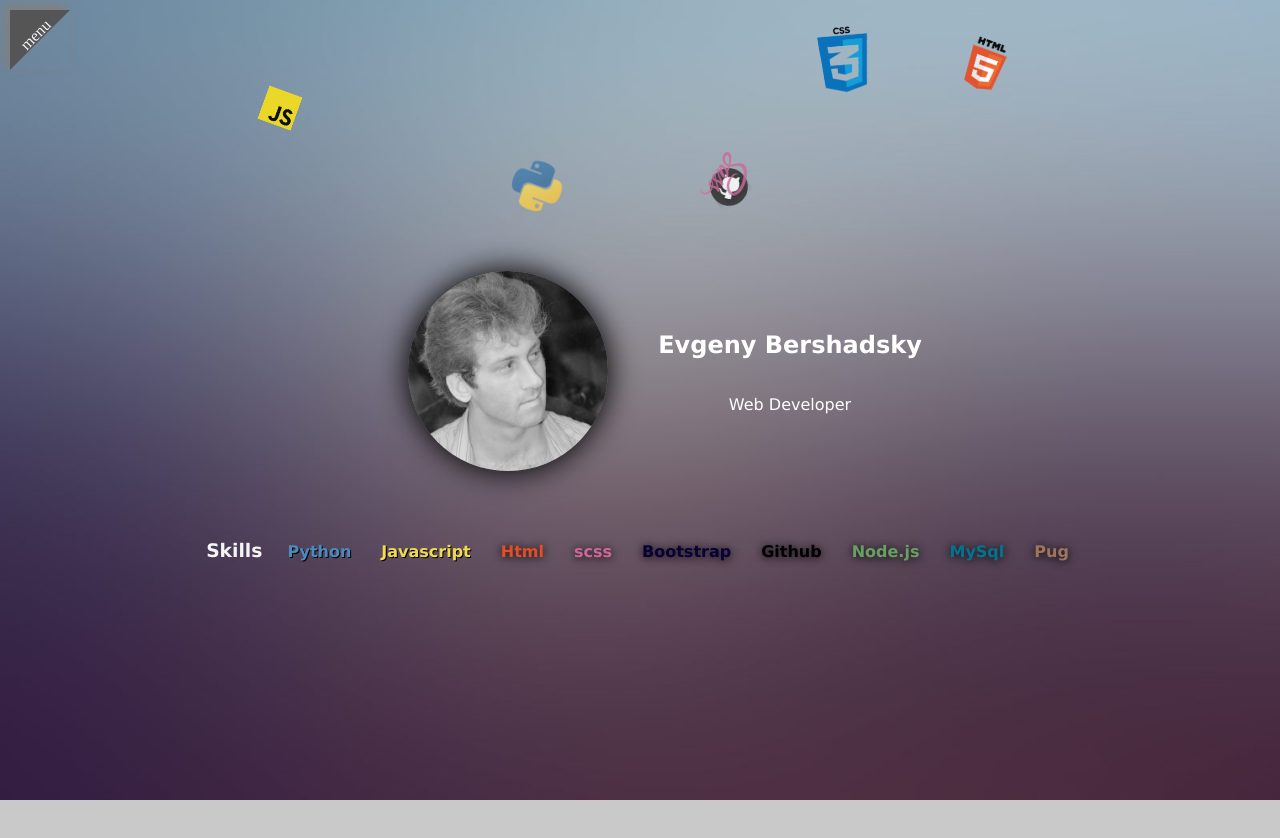
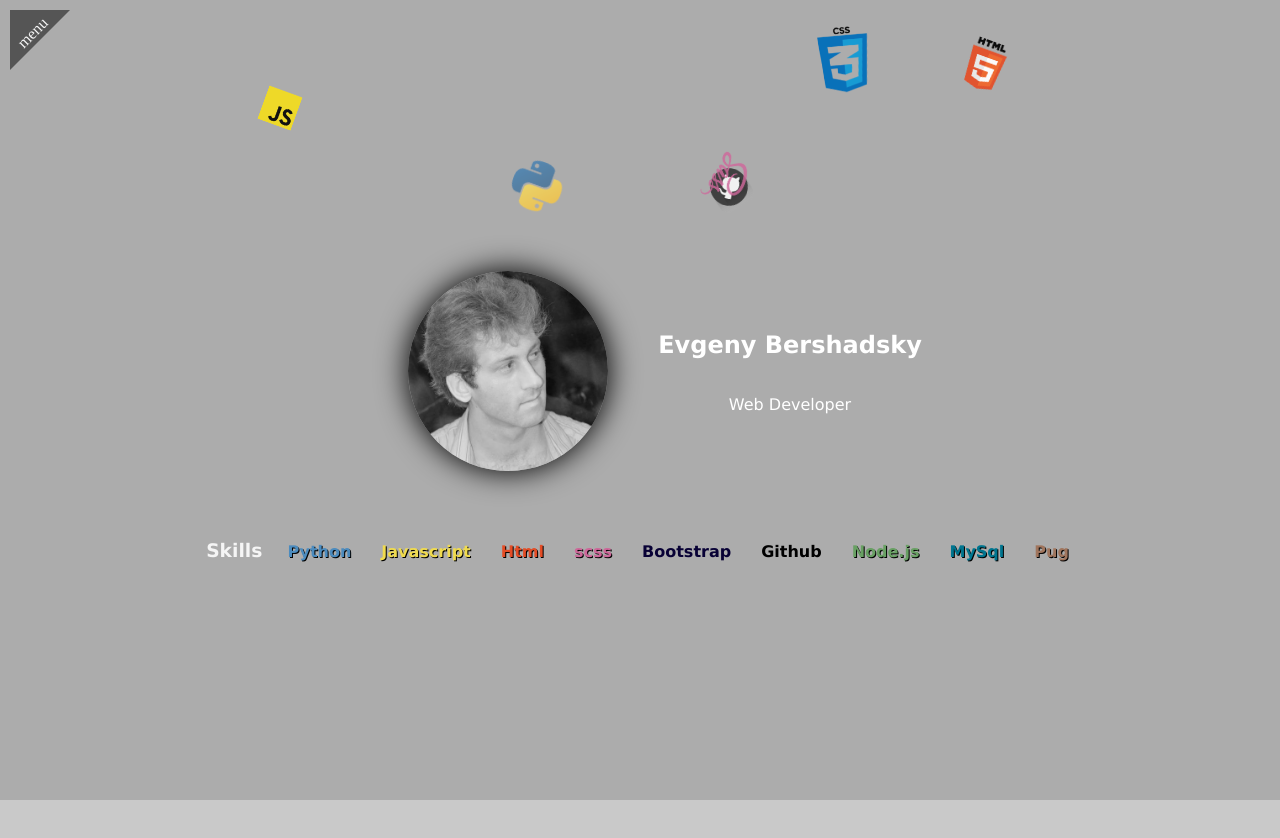
Before and after one commit to jayber-dev/personal-cv-site, a website: page index.html in a window 1280 px wide. Shown: the top 838 px of the page. Drawn offline with Linux system fonts and the light colour scheme.

```diff
--- a/assets/scss/index.scss
+++ b/assets/scss/index.scss
@@ -63,12 +63,12 @@
     border-top: 0px solid transparent;
 	border-left: 60px solid #555;
 	border-bottom: 60px solid transparent;
-    box-shadow: -5px -5px 10px 1px  grey;
+    // box-shadow: -5px -5px 10px 1px  grey;
 
     p {
         position: absolute;
-        left: -52px;
-        top: -0px;
+        left: -55px;
+        top: -2px;
         color: whitesmoke;
         transform: rotate(-45deg);
     }
@@ -106,7 +106,7 @@
     z-index: 2;
     display: flex;
     flex-direction: row;
-    background-image: url('/pic04.jpg');
+    // background-image: url('/pic04.jpg');
     background-size: cover;
     height: 100vh;
     width: 100vw;
@@ -114,7 +114,7 @@
     flex-direction: column;
     height: 100vh;
 
-    // background-color: rgb(172, 172, 172);
+    background-color: rgb(172, 172, 172);
     // background-image: url(/assets/images/pic02.jpg);
     background-position: center;
     background-repeat: no-repeat;
@@ -323,37 +323,51 @@
 
                 p:nth-child(3) {
                     color: rgb(228, 77, 38);
-                    text-shadow: 0 1px 10px  black;
+                    // text-shadow: 0 1px 10px  black;
+                    text-shadow: 1px 1px 0px  black;
+
 
                 }
 
                 p:nth-child(4) {
                     color: rgb(205, 103, 153);
-                    text-shadow: 0 1px 10px  black;
+                    // text-shadow: 0 1px 10px  black;
+                    text-shadow: 1px 1px 0px  black;
+
 
                 }
 
                 p:nth-child(5) {
                     color: rgb(8, 1, 53);
-                    text-shadow: 0 1px 10px  black;
+                    // text-shadow: 0 1px 10px  black;
+                    // text-shadow: 1px 1px 0px  black;
+
 
                 }
                 p:nth-child(6) {
                     color: rgb(0, 0, 0);
-                    text-shadow: 0 1px 10px  black;
+                    // text-shadow: 0 1px 10px  black;
+                    // text-shadow: 1px 1px 0px  black;
+
 
                 }
                 p:nth-child(7) {
                     color: rgb(104, 160, 99);
-                    text-shadow: 0 1px 10px  black;
+                    // text-shadow: 0 1px 10px  black;
+                    text-shadow: 1px 1px 0px  black;
+
                 }
                 p:nth-child(8) {
                     color: rgb(0, 117, 143);
-                    text-shadow: 0 1px 10px  black;
+                    // text-shadow: 0 1px 10px  black;
+                    text-shadow: 1px 1px 0px  black;
+
                 }
                 p:nth-child(9) {
                     color: rgb(160, 117, 93);
-                    text-shadow: 0 1px 10px  black;
+                    // text-shadow: 0 1px 10px  black;
+                    text-shadow: 1px 1px 0px  black;
+
                 }
             }
 
```
Also changed, not shown: assets/css/index.css, 1 other file.
